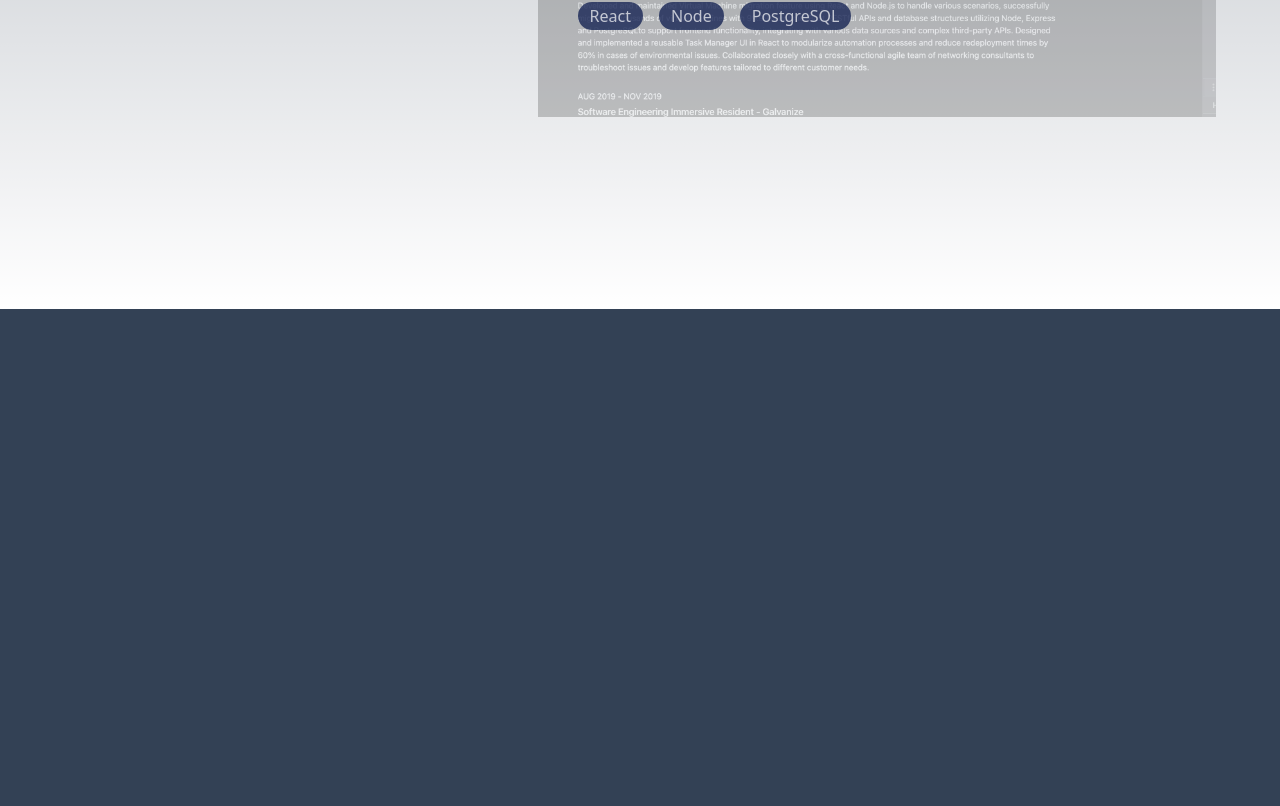
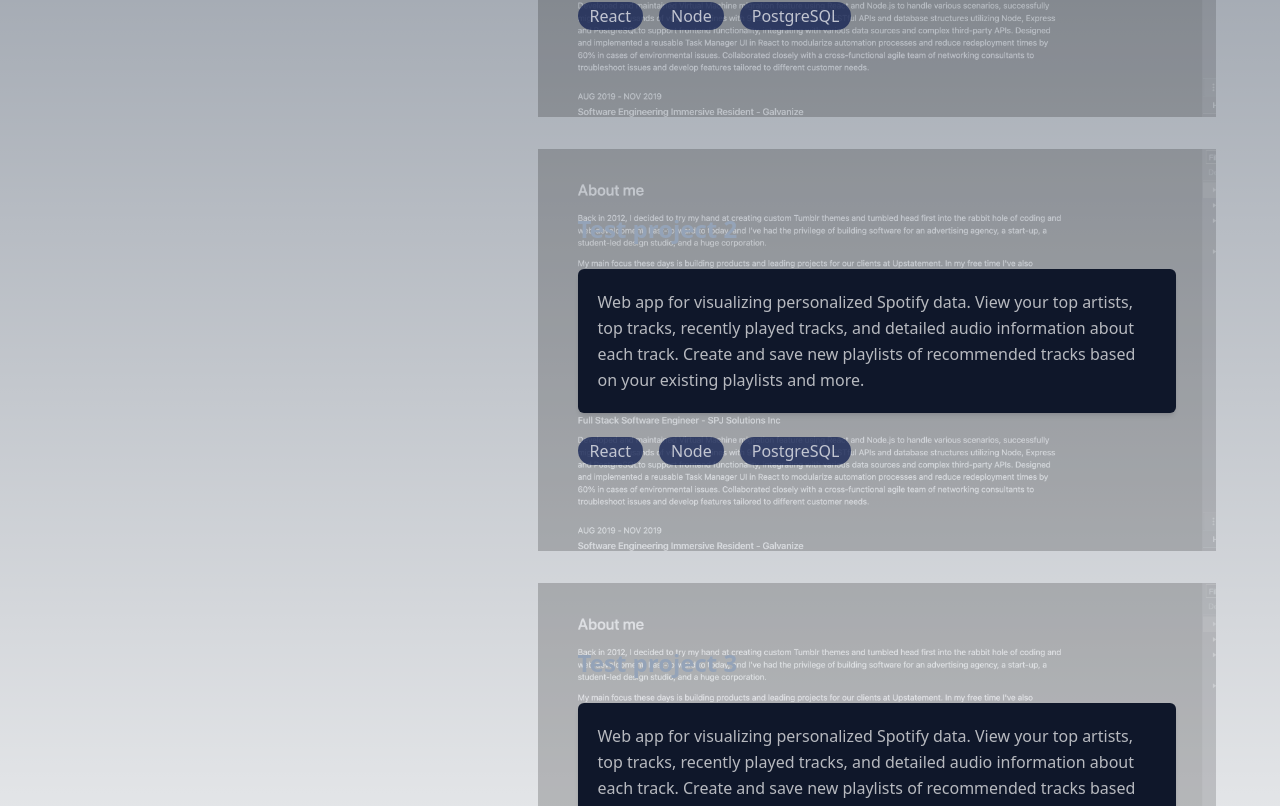
Before and after one commit to AndrewK09/portfolio, a Next.js app: page / in a window 1280 px wide. Shown: the part 1530-2336 px from the top of the page. Before the commit the page ends 1839 px from the top, so only its background shows below. Built offline with nearby package versions, Linux system fonts and the light colour scheme.

Commit message:
Add 2 more dummy projects

```diff
--- a/components/Projects.tsx
+++ b/components/Projects.tsx
@@ -68,6 +68,28 @@ const Projects = () => {
           Technologies.POSTGRES,
         ]}
       />
+
+      <Project
+        title="Test project 2"
+        description="Web app for visualizing personalized Spotify data. View your top artists, top tracks, recently played tracks, and detailed audio information about each track. Create and save new playlists of recommended tracks based on your existing playlists and more."
+        image={{ src: project1, alt: 'picture' }}
+        technologies={[
+          Technologies.REACT,
+          Technologies.NODE,
+          Technologies.POSTGRES,
+        ]}
+      />
+
+      <Project
+        title="Test project 3"
+        description="Web app for visualizing personalized Spotify data. View your top artists, top tracks, recently played tracks, and detailed audio information about each track. Create and save new playlists of recommended tracks based on your existing playlists and more."
+        image={{ src: project1, alt: 'picture' }}
+        technologies={[
+          Technologies.REACT,
+          Technologies.NODE,
+          Technologies.POSTGRES,
+        ]}
+      />
     </section>
   );
 };
```
